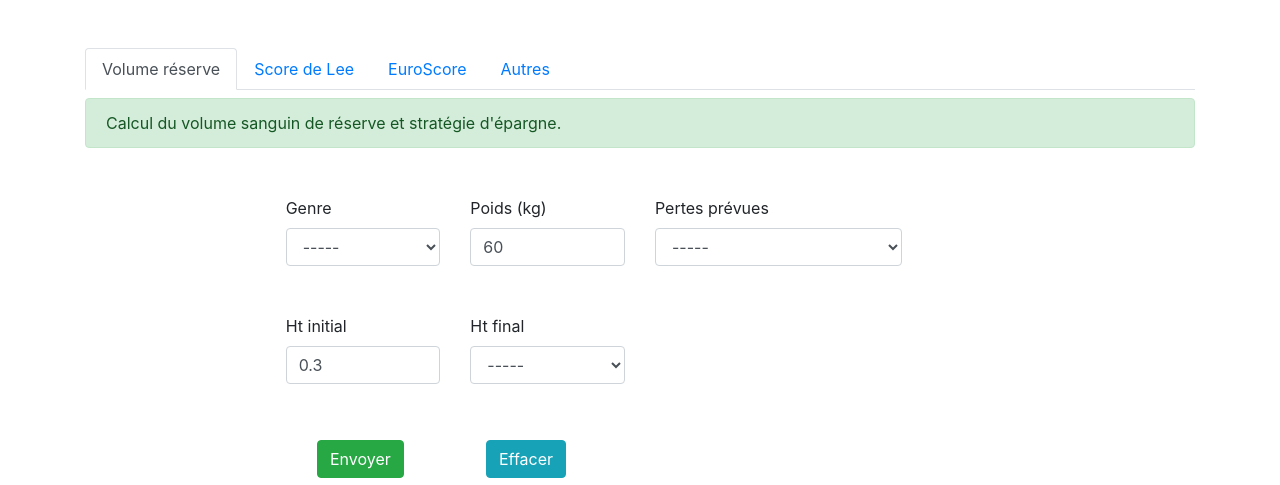
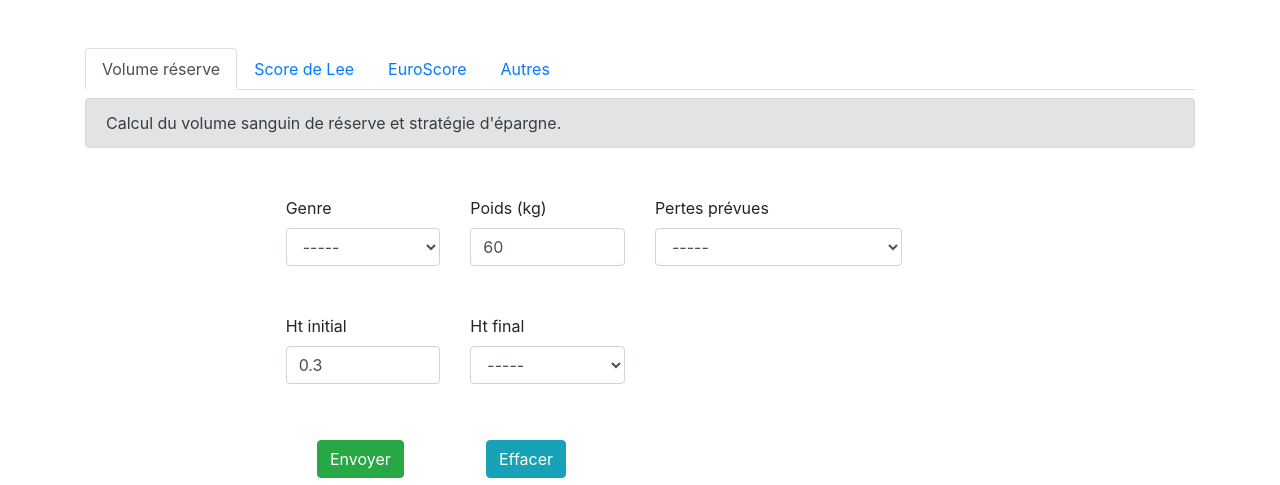
Before and after one commit to flequeau/LiveProject, a Django app: page /calc/blood in a window 1280 px wide. Shown: the part 56-541 px from the top of the page. Run offline with Django 3.2, Linux system fonts and the light colour scheme; some libraries are stand-ins or nearby versions.

Commit message:
Application calculs

```diff
--- a/calculs/templates/calculs/bloodsave.html
+++ b/calculs/templates/calculs/bloodsave.html
@@ -18,7 +18,7 @@
                         <a class="nav-link" href="#">Autres</a>
                     </li>
                 </ul>
-                <div class="alert alert-success mt-2 mb-5" role="alert">
+                <div class="alert alert-secondary mt-2 mb-5" role="alert">
                     Calcul du volume sanguin de réserve et stratégie d'épargne.
                 </div>
                 <form class="m-3" action="" method="post">
```
